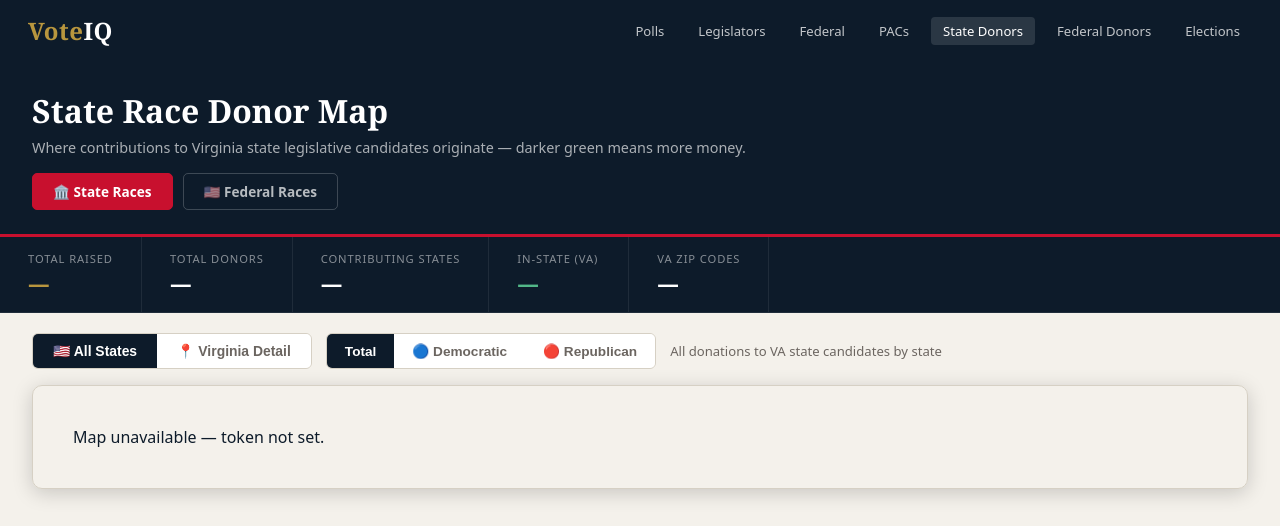
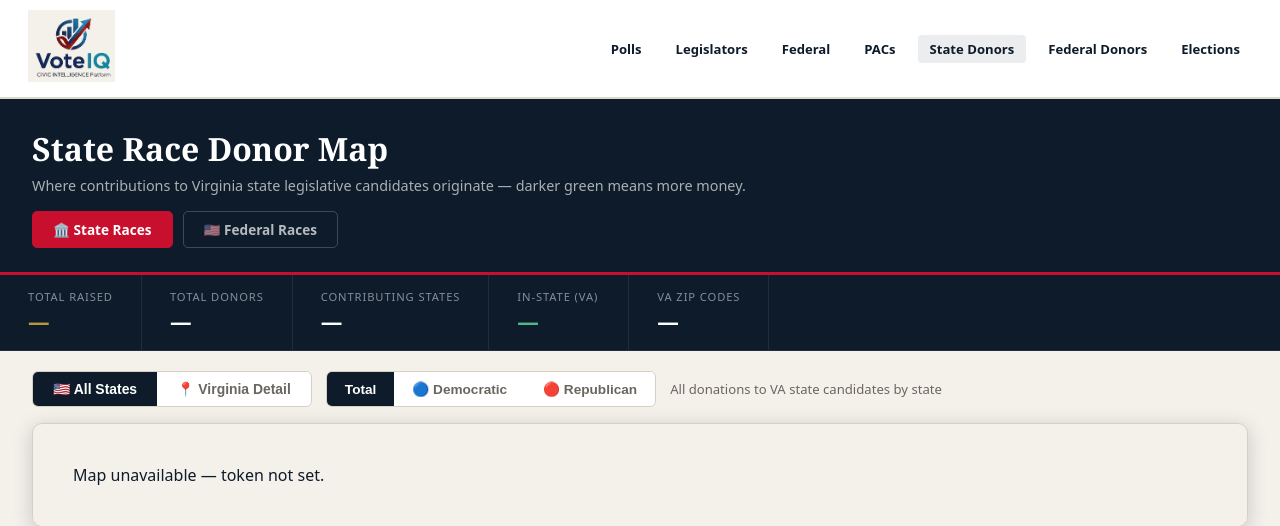
Before and after one commit to alexisn1989/VoteIQ, a Python web app: template templates/donor_map_state.html in a window 1280 px wide. Shown: the top 526 px of the page. Run offline with Jinja, Linux system fonts and the light colour scheme; the template is opened without the code that fills it, so the values that code supplies are empty; some libraries are stand-ins or nearby versions.

Commit message:
Replace text logos with VoteIQ logo image across all pages
Update 7 templates to use /static/logo.png instead of text-based
Vote*IQ* wordmarks. Dark-navy headers (donor maps, donor_map.html)
converted to white with a light border so the logo reads cleanly.
Nav link colors updated accordingly on affected pages.

Authored-by: Alexis Nieuwenhuys

```diff
--- a/templates/donor_map_state.html
+++ b/templates/donor_map_state.html
@@ -11,12 +11,10 @@
     :root{--navy:#0d1b2a;--red:#c8102e;--cream:#f4f1eb;--gold:#b8963e;--dem:#1a52c8;--rep:#c8102e;--border:#d6d0c4;--muted:#6b6560}
     *,*::before,*::after{box-sizing:border-box;margin:0;padding:0}
     body{font-family:'Barlow',system-ui,sans-serif;background:var(--cream);color:var(--navy);min-height:100vh}
-    header{background:var(--navy);padding:14px 28px;display:flex;align-items:center;gap:18px}
-    .logo{font-family:'Playfair Display',Georgia,serif;font-size:1.5rem;font-weight:700;color:#fff;text-decoration:none;letter-spacing:.02em}
-    .logo span{color:var(--gold)}
+    header{background:#fff;border-bottom:2px solid #ddd8cc;padding:10px 28px;display:flex;align-items:center;gap:18px}
     nav{margin-left:auto;display:flex;gap:10px;flex-wrap:wrap}
-    nav a{color:rgba(255,255,255,.75);text-decoration:none;font-size:.82rem;font-weight:500;padding:5px 12px;border-radius:4px;transition:background .15s}
-    nav a:hover,nav a.active{background:rgba(255,255,255,.12);color:#fff}
+    nav a{color:#0d1b2a;text-decoration:none;font-size:.82rem;font-weight:600;padding:5px 12px;border-radius:4px;transition:background .15s}
+    nav a:hover,nav a.active{background:rgba(13,27,42,.08);color:#0d1b2a;font-weight:700}
     .page-hero{background:var(--navy);color:#fff;padding:28px 32px 24px;border-bottom:3px solid var(--red)}
     .page-hero h1{font-family:'Playfair Display',Georgia,serif;font-size:2rem;font-weight:700}
     .page-hero p{color:rgba(255,255,255,.65);font-size:.9rem;margin-top:6px}
@@ -57,7 +55,7 @@
 </head>
 <body>
 <header>
-  <a class="logo" href="/"><span>Vote</span>IQ</a>
+  <a href="/"><img src="/static/logo.png" alt="VoteIQ" style="height:72px;object-fit:contain;" /></a>
   <nav>
     <a href="/polls">Polls</a>
     <a href="/legislators">Legislators</a>
--- a/templates/legislator_profile.html
+++ b/templates/legislator_profile.html
@@ -173,10 +173,7 @@
 
 <header>
   <a href="/" class="logo-wrap">
-    <div>
-      <div class="logo-text">Vote<em>IQ</em></div>
-      <div class="logo-sub">Virginia Political Intelligence</div>
-    </div>
+    <img src="/static/logo.png" alt="VoteIQ" style="height:72px;object-fit:contain;" />
   </a>
   <nav class="header-nav">
     <a href="/">Chat</a>
--- a/templates/legislators.html
+++ b/templates/legislators.html
@@ -123,10 +123,7 @@
 
 <header>
   <a href="/" class="logo-wrap">
-    <div>
-      <div class="logo-text">Vote<em>IQ</em></div>
-      <div class="logo-sub">Virginia Political Intelligence</div>
-    </div>
+    <img src="/static/logo.png" alt="VoteIQ" style="height:72px;object-fit:contain;" />
   </a>
   <nav class="header-nav">
     <a href="/">Chat</a>
--- a/templates/news.html
+++ b/templates/news.html
@@ -110,10 +110,7 @@
 
 <header>
   <div class="logo-wrap">
-    <div class="logo-mark">
-      <svg viewBox="0 0 24 24"><path d="M12 2L2 7l10 5 10-5-10-5zM2 17l10 5 10-5M2 12l10 5 10-5"/></svg>
-    </div>
-    <div class="logo-text">Vote<span>IQ</span></div>
+    <img src="/static/logo.png" alt="VoteIQ" style="height:72px;object-fit:contain;" />
   </div>
   <nav class="header-nav">
     <a href="/">Home</a>
--- a/templates/pac_spending.html
+++ b/templates/pac_spending.html
@@ -153,10 +153,7 @@
 
 <header>
   <a href="/" class="logo-wrap">
-    <div>
-      <div class="logo-text">Vote<em>IQ</em></div>
-      <div class="logo-sub">Virginia Political Intelligence</div>
-    </div>
+    <img src="/static/logo.png" alt="VoteIQ" style="height:72px;object-fit:contain;" />
   </a>
   <nav class="header-nav">
     <a href="/">Chat</a>
```
Also changed, not shown: templates/donor_map.html (+4 -6 lines), templates/donor_map_federal.html (+4 -6 lines).
